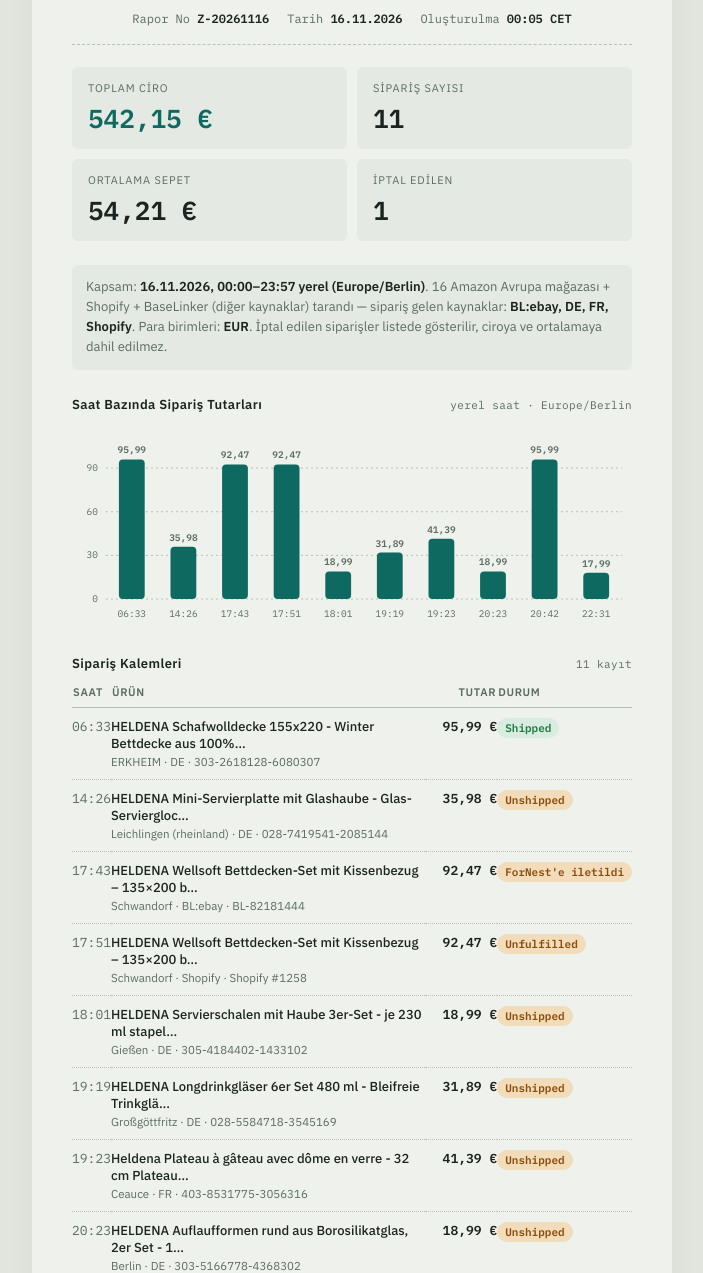
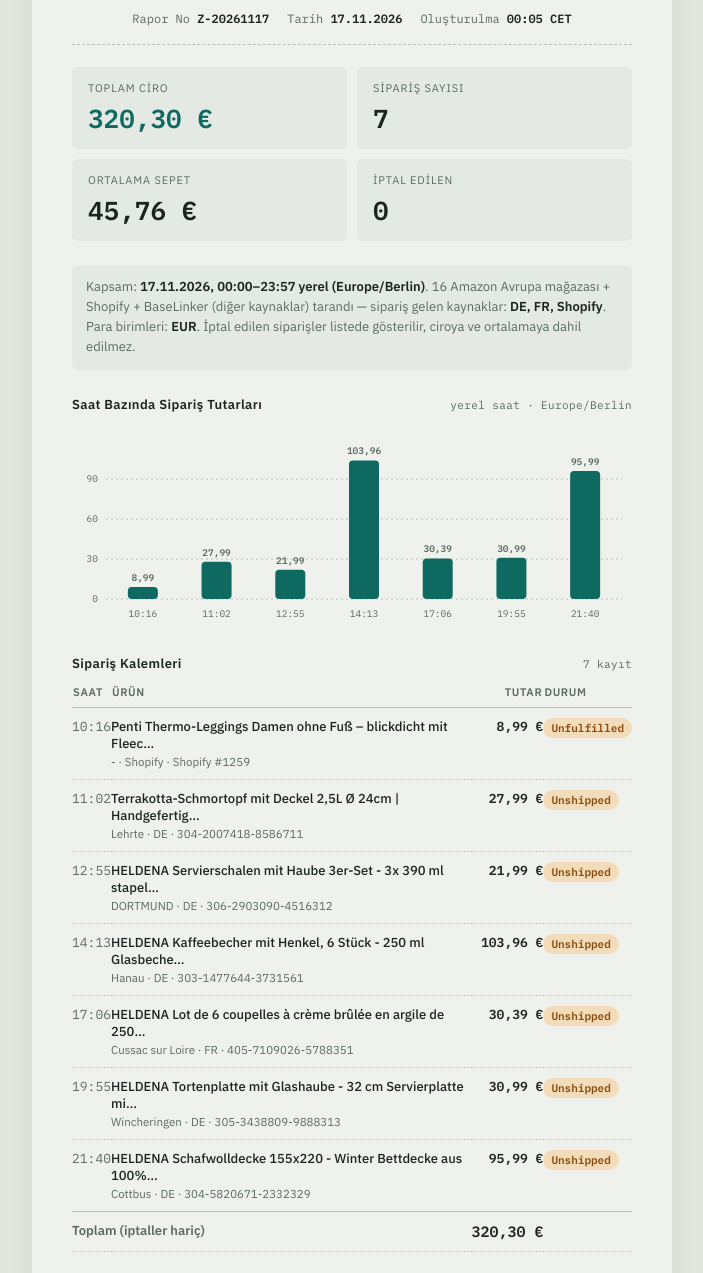
Before and after one commit to kadirbalikci/z-raporu-heldena, a plain HTML site: page index.html in a window 1280 px wide. Shown: the part 189-1462 px from the top of the page, without its empty margins (288-991 px from the left). Drawn offline with Linux system fonts and the light colour scheme.

Commit message:
Z raporu 2026-11-17

```diff
--- a/index.html
+++ b/index.html
@@ -3,7 +3,7 @@
 <head>
 <meta charset="utf-8">
 <meta name="viewport" content="width=device-width, initial-scale=1">
-<title>HekkaStore Z Raporu — 16.11.2026</title>
+<title>HekkaStore Z Raporu — 17.11.2026</title>
 <link rel="preconnect" href="https://fonts.googleapis.com">
 <link rel="preconnect" href="https://fonts.gstatic.com" crossorigin>
 <link href="https://fonts.googleapis.com/css2?family=IBM+Plex+Mono:wght@400;500;600&family=IBM+Plex+Sans:wght@400;500;600;700&display=swap" rel="stylesheet">
@@ -130,8 +130,8 @@
       <div class="store-name">HekkaStore — Heldena</div>
       <div class="store-sub">Amazon Selling Partner API üzerinden otomatik oluşturuldu</div>
       <div class="meta-row">
-        <span>Rapor No <b class="mono">Z-20261116</b></span>
-        <span>Tarih <b class="mono">16.11.2026</b></span>
+        <span>Rapor No <b class="mono">Z-20261117</b></span>
+        <span>Tarih <b class="mono">17.11.2026</b></span>
         <span>Oluşturulma <b class="mono">00:05 CET</b></span>
       </div>
     </header>
@@ -140,25 +140,25 @@
 
     <div class="kpi">
       <div class="kpi-label">Toplam Ciro</div>
-      <div class="kpi-value accent tnum">542,15 €</div>
+      <div class="kpi-value accent tnum">320,30 €</div>
     </div>
     <div class="kpi">
       <div class="kpi-label">Sipariş Sayısı</div>
-      <div class="kpi-value tnum">11</div>
+      <div class="kpi-value tnum">7</div>
     </div>
     <div class="kpi">
       <div class="kpi-label">Ortalama Sepet</div>
-      <div class="kpi-value tnum">54,21 €</div>
+      <div class="kpi-value tnum">45,76 €</div>
     </div>
     <div class="kpi">
       <div class="kpi-label">İptal Edilen</div>
-      <div class="kpi-value tnum">1</div>
+      <div class="kpi-value tnum">0</div>
     </div>
 
     </div>
 
     <div class="scope">
-      Kapsam: <b>16.11.2026, 00:00–23:57 yerel (Europe/Berlin)</b>. 16 Amazon Avrupa mağazası + Shopify + BaseLinker (diğer kaynaklar) tarandı — sipariş gelen kaynaklar: <b>BL:ebay, DE, FR, Shopify</b>. Para birimleri: <b>EUR</b>. İptal edilen siparişler listede gösterilir, ciroya ve ortalamaya dahil edilmez.
+      Kapsam: <b>17.11.2026, 00:00–23:57 yerel (Europe/Berlin)</b>. 16 Amazon Avrupa mağazası + Shopify + BaseLinker (diğer kaynaklar) tarandı — sipariş gelen kaynaklar: <b>DE, FR, Shopify</b>. Para birimleri: <b>EUR</b>. İptal edilen siparişler listede gösterilir, ciroya ve ortalamaya dahil edilmez.
     </div>
 
     <section class="block">
@@ -170,24 +170,20 @@
     </section>
 
     <section class="block">
-      <div class="block-title">Sipariş Kalemleri <span class="unit">11 kayıt</span></div>
+      <div class="block-title">Sipariş Kalemleri <span class="unit">7 kayıt</span></div>
       <div class="table-scroll">
         <table class="items">
           <thead>
             <tr><th>Saat</th><th>Ürün</th><th class="num">Tutar</th><th>Durum</th></tr>
           </thead>
-          <tbody><tr><td class="time">06:33</td><td><span class="product-name" title="HELDENA Schafwolldecke 155x220 - Winter Bettdecke aus 100% Schurwolle (Lammwolle) 350 g/m², Schafwolle Bettdecke, Inlett aus 100% Baumwolle, waschbar 30°C">HELDENA Schafwolldecke 155x220 - Winter Bettdecke aus 100%…</span><span class="product-city">ERKHEIM · DE · 303-2618128-6080307</span></td><td class="num amount tnum">95,99 €</td><td><span class="chip good">Shipped</span></td></tr>
-<tr><td class="time">14:26</td><td><span class="product-name" title="HELDENA Mini-Servierplatte mit Glashaube - Glas-Servierglocke mit Fuß, Servierfläche 11 cm, spülmaschinenfest, für Macarons, Pralinen &amp; Mini-Desserts">HELDENA Mini-Servierplatte mit Glashaube - Glas-Serviergloc…</span><span class="product-city">Leichlingen (rheinland) · DE · 028-7419541-2085144</span></td><td class="num amount tnum">35,98 €</td><td><span class="chip warn">Unshipped</span></td></tr>
-<tr><td class="time">17:43</td><td><span class="product-name" title="HELDENA Wellsoft Bettdecken-Set mit Kissenbezug – 135×200 bis 220×240 cm, 4 Farben Blau / 220 x 240 cm">HELDENA Wellsoft Bettdecken-Set mit Kissenbezug – 135×200 b…</span><span class="product-city">Schwandorf · BL:ebay · BL-82181444</span></td><td class="num amount tnum">92,47 €</td><td><span class="chip warn">ForNest'e iletildi</span></td></tr>
-<tr><td class="time">17:51</td><td><span class="product-name" title="HELDENA Wellsoft Bettdecken-Set mit Kissenbezug – 135×200 bis 220×240 cm, 4 Farben Blau / 220 x 240 cm">HELDENA Wellsoft Bettdecken-Set mit Kissenbezug – 135×200 b…</span><span class="product-city">Schwandorf · Shopify · Shopify #1258</span></td><td class="num amount tnum">92,47 €</td><td><span class="chip warn">Unfulfilled</span></td></tr>
-<tr><td class="time">18:01</td><td><span class="product-name" title="HELDENA Servierschalen mit Haube 3er-Set - je 230 ml stapelbare Glasschalen mit Glashaube, spülmaschinenfest, für Desserts, Konfekt &amp; Käse">HELDENA Servierschalen mit Haube 3er-Set - je 230 ml stapel…</span><span class="product-city">Gießen · DE · 305-4184402-1433102</span></td><td class="num amount tnum">18,99 €</td><td><span class="chip warn">Unshipped</span></td></tr>
-<tr><td class="time">19:19</td><td><span class="product-name" title="HELDENA Longdrinkgläser 6er Set 480 ml - Bleifreie Trinkgläser mit dünnem Rand, spülmaschinengeeignet - Cocktailgläser, Wassergläser, Highball Gläser, Transparent">HELDENA Longdrinkgläser 6er Set 480 ml - Bleifreie Trinkglä…</span><span class="product-city">Großgöttfritz · DE · 028-5584718-3545169</span></td><td class="num amount tnum">31,89 €</td><td><span class="chip warn">Unshipped</span></td></tr>
-<tr><td class="time">19:23</td><td><span class="product-name" title="Heldena Plateau à gâteau avec dôme en verre - 32 cm Plateau à gâteau avec pied et couvercle en verre, passe au lave-vaisselle, pour gâteaux, tartes, pâtisseries et fromages">Heldena Plateau à gâteau avec dôme en verre - 32 cm Plateau…</span><span class="product-city">Ceauce · FR · 403-8531775-3056316</span></td><td class="num amount tnum">41,39 €</td><td><span class="chip warn">Unshipped</span></td></tr>
-<tr><td class="time">20:23</td><td><span class="product-name" title="HELDENA Auflaufformen rund aus Borosilikatglas, 2er Set - 1750 ml (Ø 25,5 cm) und 2680 ml (Ø 31 cm), transparente Glasformen für Aufläufe, Gratins und Beilagen">HELDENA Auflaufformen rund aus Borosilikatglas, 2er Set - 1…</span><span class="product-city">Berlin · DE · 303-5166778-4368302</span></td><td class="num amount tnum">18,99 €</td><td><span class="chip warn">Unshipped</span></td></tr>
-<tr><td class="time">20:42</td><td><span class="product-name" title="HELDENA Schafwolldecke 155x220 - Winter Bettdecke aus 100% Schurwolle (Lammwolle) 350 g/m², Schafwolle Bettdecke, Inlett aus 100% Baumwolle, waschbar 30°C">HELDENA Schafwolldecke 155x220 - Winter Bettdecke aus 100%…</span><span class="product-city">Asendorf · DE · 028-2611770-9645134</span></td><td class="num amount tnum">95,99 €</td><td><span class="chip warn">Unshipped</span></td></tr>
-<tr><td class="time">22:31</td><td><span class="product-name" title="HELDENA Mini-Servierplatte mit Glashaube - Glas-Servierglocke mit Fuß, Servierfläche 11 cm, spülmaschinenfest, für Macarons, Pralinen &amp; Mini-Desserts">HELDENA Mini-Servierplatte mit Glashaube - Glas-Serviergloc…</span><span class="product-city">Magdeburg · DE · 028-6372659-0538719</span></td><td class="num amount tnum">17,99 €</td><td><span class="chip warn">Unshipped</span></td></tr>
-<tr style="opacity:.55"><td class="time">13:32</td><td><span class="product-name" title="HELDENA Glas-Auflaufform rechteckig 3000 ml - Borosilikatglas Ofenform, backofen-/mikrowellen-/gefrier-/spülmaschinengeeignet, für Auflauf, Lasagne &amp; Braten">HELDENA Glas-Auflaufform rechteckig 3000 ml - Borosilikatgl…</span><span class="product-city">- · DE · 028-5160628-9841152</span></td><td class="num amount tnum" style="text-decoration:line-through">0,00 €</td><td><span class="chip critical">Canceled</span></td></tr></tbody>
-          <tfoot><tr class="totals-row"><td colspan="2" class="label">Toplam (iptaller hariç)</td><td class="num amount tnum">542,15 €</td><td></td></tr></tfoot>
+          <tbody><tr><td class="time">10:16</td><td><span class="product-name" title="Penti Thermo-Leggings Damen ohne Fuß – blickdicht mit Fleece-Innenseite, Schwarz &amp; Anthrazit; Penti Thermo-Leggings Damen ohne Fuß – blickdicht mit Fleece-Innenseite, Schwarz &amp; Anthrazit (Schwarz / M)">Penti Thermo-Leggings Damen ohne Fuß – blickdicht mit Fleec…</span><span class="product-city">- · Shopify · Shopify #1259</span></td><td class="num amount tnum">8,99 €</td><td><span class="chip warn">Unfulfilled</span></td></tr>
+<tr><td class="time">11:02</td><td><span class="product-name" title="Terrakotta-Schmortopf mit Deckel 2,5L Ø 24cm | Handgefertigter unglasierter Tontopf (Güveç) für die Familie | Premium Römertopf für Ofen &amp; Gasherd | Natur-Ton Auflaufform zum Brotbacken &amp; Schmoren">Terrakotta-Schmortopf mit Deckel 2,5L Ø 24cm | Handgefertig…</span><span class="product-city">Lehrte · DE · 304-2007418-8586711</span></td><td class="num amount tnum">27,99 €</td><td><span class="chip warn">Unshipped</span></td></tr>
+<tr><td class="time">12:55</td><td><span class="product-name" title="HELDENA Servierschalen mit Haube 3er-Set - 3x 390 ml stapelbare Glasschalen mit Deckel, für Desserts, Snacks, Fingerfood &amp; Aufbewahrung">HELDENA Servierschalen mit Haube 3er-Set - 3x 390 ml stapel…</span><span class="product-city">DORTMUND · DE · 306-2903090-4516312</span></td><td class="num amount tnum">21,99 €</td><td><span class="chip warn">Unshipped</span></td></tr>
+<tr><td class="time">14:13</td><td><span class="product-name" title="HELDENA Kaffeebecher mit Henkel, 6 Stück - 250 ml Glasbecher mit Facettenschliff, spülmaschinenfest &amp; stapelbar, für Kaffee, Tee &amp; Heißgetränke">HELDENA Kaffeebecher mit Henkel, 6 Stück - 250 ml Glasbeche…</span><span class="product-city">Hanau · DE · 303-1477644-3731561</span></td><td class="num amount tnum">103,96 €</td><td><span class="chip warn">Unshipped</span></td></tr>
+<tr><td class="time">17:06</td><td><span class="product-name" title="HELDENA Lot de 6 coupelles à crème brûlée en argile de 250 ml chacun, Ø 12 cm - Passe au four - Intérieur émaillé - Passe au lave-vaisselle - Pour ragoût fin, viande épicée et dessert">HELDENA Lot de 6 coupelles à crème brûlée en argile de 250…</span><span class="product-city">Cussac sur Loire · FR · 405-7109026-5788351</span></td><td class="num amount tnum">30,39 €</td><td><span class="chip warn">Unshipped</span></td></tr>
+<tr><td class="time">19:55</td><td><span class="product-name" title="HELDENA Tortenplatte mit Glashaube - 32 cm Servierplatte mit Fuß &amp; Deckel aus Glas, spülmaschinenfest, für Kuchen, Torten, Gebäck &amp; Käse">HELDENA Tortenplatte mit Glashaube - 32 cm Servierplatte mi…</span><span class="product-city">Wincheringen · DE · 305-3438809-9888313</span></td><td class="num amount tnum">30,99 €</td><td><span class="chip warn">Unshipped</span></td></tr>
+<tr><td class="time">21:40</td><td><span class="product-name" title="HELDENA Schafwolldecke 155x220 - Winter Bettdecke aus 100% Schurwolle (Lammwolle) 350 g/m², Schafwolle Bettdecke, Inlett aus 100% Baumwolle, waschbar 30°C">HELDENA Schafwolldecke 155x220 - Winter Bettdecke aus 100%…</span><span class="product-city">Cottbus · DE · 304-5820671-2332329</span></td><td class="num amount tnum">95,99 €</td><td><span class="chip warn">Unshipped</span></td></tr></tbody>
+          <tfoot><tr class="totals-row"><td colspan="2" class="label">Toplam (iptaller hariç)</td><td class="num amount tnum">320,30 €</td><td></td></tr></tfoot>
         </table>
       </div>
     </section>
@@ -205,8 +201,8 @@
 
 <script>
 (function () {
-  var chartData = [{"time": "06:33", "product": "HELDENA Schafwolldecke 155x220 - Winter Bettdecke aus 100%…", "amount": 95.99, "currency": "EUR"}, {"time": "14:26", "product": "HELDENA Mini-Servierplatte mit Glashaube - Glas-Serviergloc…", "amount": 35.98, "currency": "EUR"}, {"time": "17:43", "product": "HELDENA Wellsoft Bettdecken-Set mit Kissenbezug – 135×200 b…", "amount": 92.47, "currency": "EUR"}, {"time": "17:51", "product": "HELDENA Wellsoft Bettdecken-Set mit Kissenbezug – 135×200 b…", "amount": 92.47, "currency": "EUR"}, {"time": "18:01", "product": "HELDENA Servierschalen mit Haube 3er-Set - je 230 ml stapel…", "amount": 18.99, "currency": "EUR"}, {"time": "19:19", "product": "HELDENA Longdrinkgläser 6er Set 480 ml - Bleifreie Trinkglä…", "amount": 31.89, "currency": "EUR"}, {"time": "19:23", "product": "Heldena Plateau à gâteau avec dôme en verre - 32 cm Plateau…", "amount": 41.39, "currency": "EUR"}, {"time": "20:23", "product": "HELDENA Auflaufformen rund aus Borosilikatglas, 2er Set - 1…", "amount": 18.99, "currency": "EUR"}, {"time": "20:42", "product": "HELDENA Schafwolldecke 155x220 - Winter Bettdecke aus 100%…", "amount": 95.99, "currency": "EUR"}, {"time": "22:31", "product": "HELDENA Mini-Servierplatte mit Glashaube - Glas-Serviergloc…", "amount": 17.99, "currency": "EUR"}];
-  var chartMax = 110;
+  var chartData = [{"time": "10:16", "product": "Penti Thermo-Leggings Damen ohne Fuß – blickdicht mit Fleec…", "amount": 8.99, "currency": "EUR"}, {"time": "11:02", "product": "Terrakotta-Schmortopf mit Deckel 2,5L Ø 24cm | Handgefertig…", "amount": 27.99, "currency": "EUR"}, {"time": "12:55", "product": "HELDENA Servierschalen mit Haube 3er-Set - 3x 390 ml stapel…", "amount": 21.99, "currency": "EUR"}, {"time": "14:13", "product": "HELDENA Kaffeebecher mit Henkel, 6 Stück - 250 ml Glasbeche…", "amount": 103.96, "currency": "EUR"}, {"time": "17:06", "product": "HELDENA Lot de 6 coupelles à crème brûlée en argile de 250…", "amount": 30.39, "currency": "EUR"}, {"time": "19:55", "product": "HELDENA Tortenplatte mit Glashaube - 32 cm Servierplatte mi…", "amount": 30.99, "currency": "EUR"}, {"time": "21:40", "product": "HELDENA Schafwolldecke 155x220 - Winter Bettdecke aus 100%…", "amount": 95.99, "currency": "EUR"}];
+  var chartMax = 120;
 
   function fmtNum(n) {
     return n.toLocaleString("de-DE", { minimumFractionDigits: 2, maximumFractionDigits: 2 });
```
